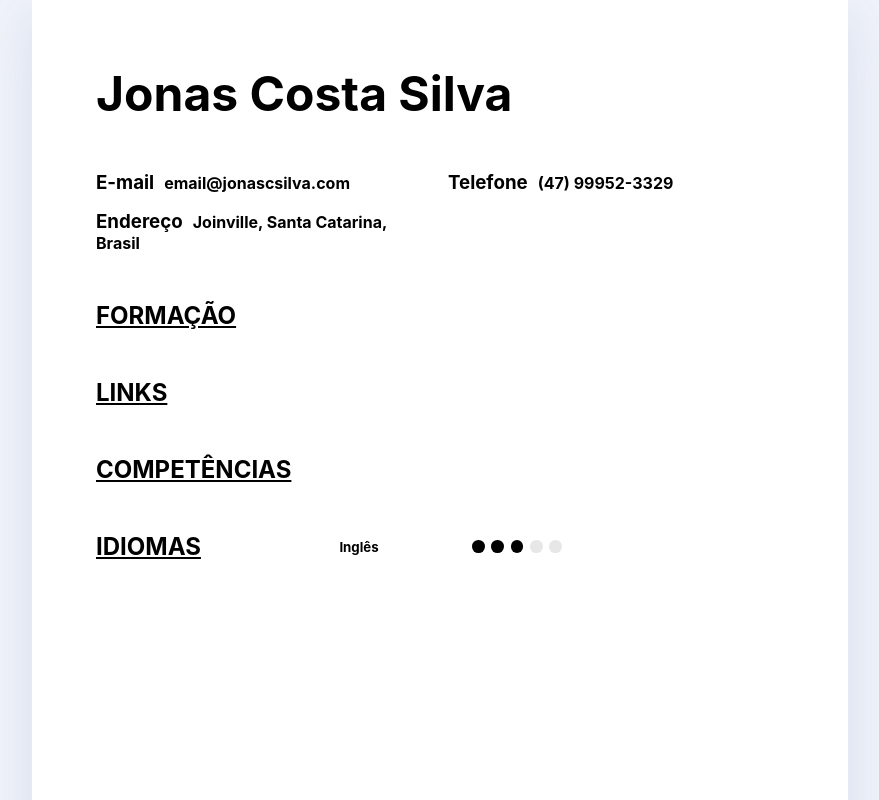
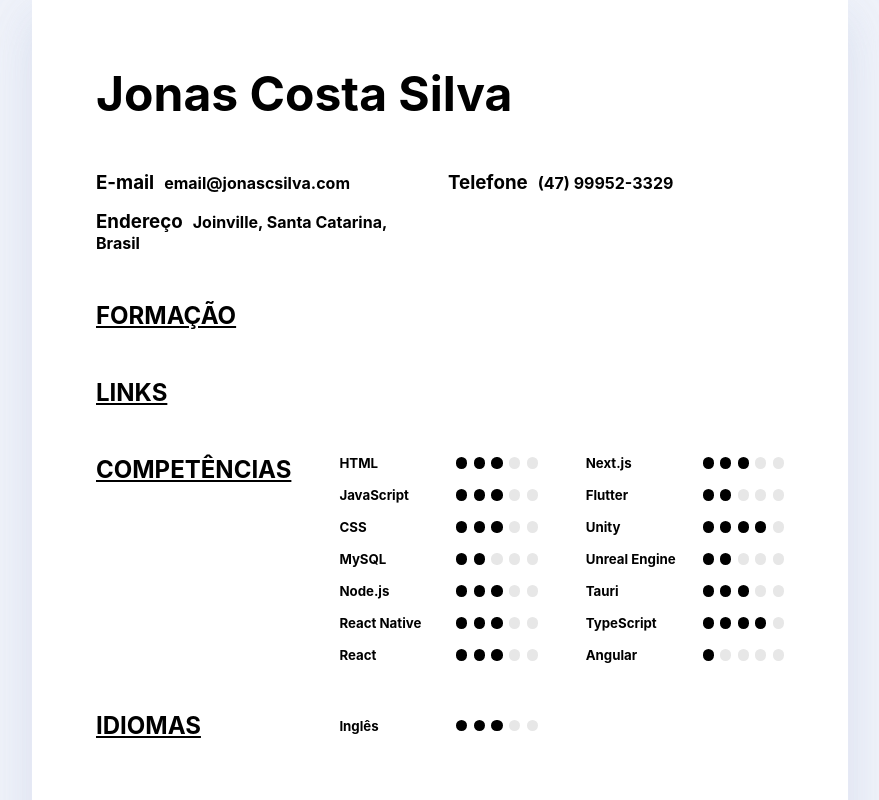
Before and after one commit to JonasCSilva/resume__next, a Next.js app: page / in a window 1280 px wide. Shown: the top 800 px of the page, without its empty margins (200-1079 px from the left). Built offline with nearby package versions, Linux system fonts and the light colour scheme.

Commit message:
'SkillsGrid' component created

```diff
--- a/src/components/SkillLevel.tsx
+++ b/src/components/SkillLevel.tsx
@@ -1,14 +1,17 @@
 import styles from "../styles/SkillLevel.module.scss";
+import { LevelRange } from "../types";
 
-export default function SkillLevel({ level }: { level: 1 | 2 | 3 | 4 | 5 }) {
-  return (
+type Props = { skillLevel: LevelRange };
+
+export const SkillLevel = ({ skillLevel }: Props): JSX.Element => (
   <div className={styles.grid}>
     {Array.from({ length: 5 }, (_value, index) => (
       <figure
         key={index}
-          className={index < level ? styles.circleFilled : styles.circleEmpty}
+        className={
+          index < skillLevel ? styles.circleFilled : styles.circleEmpty
+        }
       />
     ))}
   </div>
 );
-}
--- /dev/null
+++ b/src/components/SkillsGrid.tsx
@@ -0,0 +1,18 @@
+import { SkillLevel } from "./SkillLevel";
+import styles from "../styles/SkillsGrid.module.scss";
+import { Skill } from "../types";
+
+type Props = {
+  skills: Skill[];
+};
+
+export const SkillsGrid = ({ skills }: Props): JSX.Element => (
+  <div className={styles.grid}>
+    {skills.map(({ name, skillLevel }, index) => (
+      <div key={index} className={styles.skillContainer}>
+        <h5>{name}</h5>
+        <SkillLevel skillLevel={skillLevel} />
+      </div>
+    ))}
+  </div>
+);
--- a/src/pages/index.tsx
+++ b/src/pages/index.tsx
@@ -1,6 +1,6 @@
 import type { NextPage } from "next";
 import Head from "next/head";
-import SkillLevel from "../components/SkillLevel";
+import { SkillsGrid } from "../components/SkillsGrid";
 import styles from "../styles/Home.module.scss";
 
 const Home: NextPage = () => {
@@ -20,17 +20,17 @@ const Home: NextPage = () => {
         <div className={styles.contactGrid}>
           <div className={styles.gridItem}>
             <h3>E-mail</h3>
-            <div style={{ width: "10px", display: "inline-block" }} />
+            <div className={styles.gridItemDivider} />
             <h4>email@jonascsilva.com</h4>
           </div>
           <div className={styles.gridItem}>
             <h3>Telefone</h3>
-            <div style={{ width: "10px", display: "inline-block" }} />
+            <div className={styles.gridItemDivider} />
             <h4>(47) 99952-3329</h4>
           </div>
           <div className={styles.gridItem}>
             <h3>Endereço</h3>
-            <div style={{ width: "10px", display: "inline-block" }} />
+            <div className={styles.gridItemDivider} />
             <h4>Joinville, Santa Catarina, Brasil</h4>
           </div>
         </div>
@@ -43,25 +43,26 @@ const Home: NextPage = () => {
           <h2>LINKS</h2>
           <div />
           <h2>COMPETÊNCIAS</h2>
-          <div />
+          <SkillsGrid
+            skills={[
+              { name: "HTML", skillLevel: 3 },
+              { name: "Next.js", skillLevel: 3 },
+              { name: "JavaScript", skillLevel: 3 },
+              { name: "Flutter", skillLevel: 2 },
+              { name: "CSS", skillLevel: 3 },
+              { name: "Unity", skillLevel: 4 },
+              { name: "MySQL", skillLevel: 2 },
+              { name: "Unreal Engine", skillLevel: 2 },
+              { name: "Node.js", skillLevel: 3 },
+              { name: "Tauri", skillLevel: 3 },
+              { name: "React Native", skillLevel: 3 },
+              { name: "TypeScript", skillLevel: 4 },
+              { name: "React", skillLevel: 3 },
+              { name: "Angular", skillLevel: 1 },
+            ]}
+          />
           <h2>IDIOMAS</h2>
-          <div
-            style={{
-              display: "grid",
-              gridTemplateColumns: "1fr 1fr",
-            }}
-          >
-            <div
-              style={{
-                display: "flex",
-                alignItems: "center",
-                justifyContent: "space-between",
-              }}
-            >
-              <h5>Inglês</h5>
-              <SkillLevel level={3} />
-            </div>
-          </div>
+          <SkillsGrid skills={[{ name: "Inglês", skillLevel: 3 }]} />
         </div>
       </main>
     </div>
--- a/src/styles/Home.module.scss
+++ b/src/styles/Home.module.scss
@@ -31,6 +31,11 @@
   display: inline;
 }
 
+.gridItemDivider {
+  width: 10px;
+  display: inline-block;
+}
+
 .sectionsGrid {
   display: grid;
   grid-template-columns: 1fr 4fr;
--- a/src/styles/SkillLevel.module.scss
+++ b/src/styles/SkillLevel.module.scss
@@ -1,3 +1,5 @@
+$circle-size: 0.7rem;
+
 .grid {
   display: grid;
   grid-template-columns: repeat(5, 1fr);
@@ -8,8 +10,8 @@
   display: block;
   background: #e7e7e7;
   border-radius: 50%;
-  height: 0.8rem;
-  width: 0.8rem;
+  height: $circle-size;
+  width: $circle-size;
   margin: 0;
 }
 
@@ -17,7 +19,7 @@
   display: block;
   background: black;
   border-radius: 50%;
-  height: 0.8rem;
-  width: 0.8rem;
+  height: $circle-size;
+  width: $circle-size;
   margin: 0;
 }
--- /dev/null
+++ b/src/styles/SkillsGrid.module.scss
@@ -0,0 +1,12 @@
+.grid {
+  display: grid;
+  grid-template-columns: 1fr 1fr;
+  column-gap: 3rem;
+  row-gap: 1rem;
+}
+
+.skillContainer {
+  display: flex;
+  align-items: center;
+  justify-content: space-between;
+}
--- /dev/null
+++ b/src/types/index.ts
@@ -0,0 +1,6 @@
+export type Skill = {
+  name: string;
+  skillLevel: LevelRange;
+};
+
+export type LevelRange = 1 | 2 | 3 | 4 | 5;
```
Lines whose indentation alone changed are shown as unchanged.
